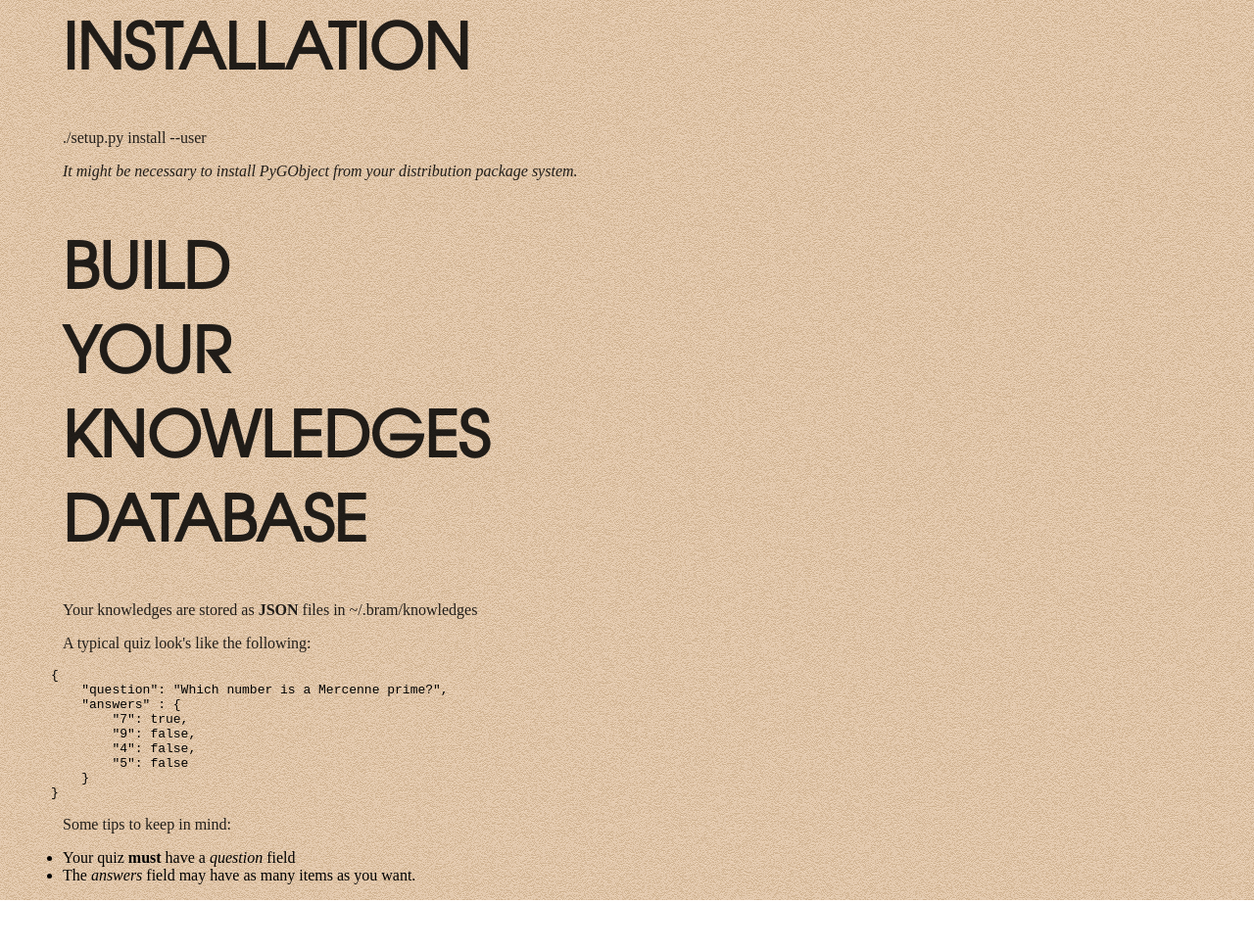
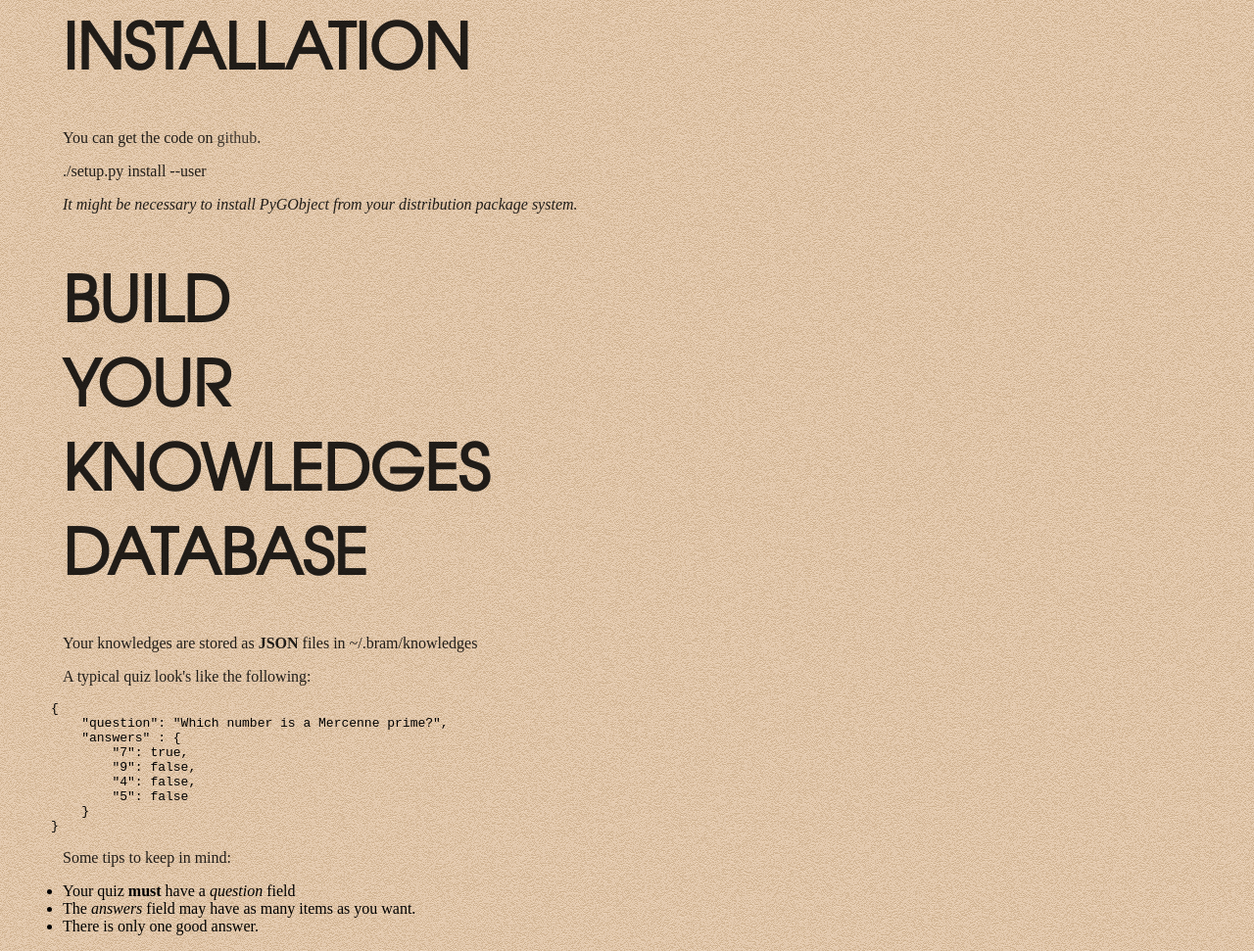
Before and after one commit to DenisSalem/bram, a plain HTML site: page home-site/index.html in a window 1280 px wide. Shown: the part 1649-2620 px from the top of the page at 98% size. Before the commit the page ends 2568 px from the top, so only its background shows below. Drawn offline with Linux system fonts and the light colour scheme.

Commit message:
update site

```diff
--- a/home-site/index.html
+++ b/home-site/index.html
@@ -27,6 +27,7 @@
                 <p>$ bram [interval]</p>
                 <p><i><b>interval</b> is the number of minutes between each quiz.</i></p>
             <h1>INSTALLATION</h1>
+            <p>You can get the code on <a href="https://github.com/denissalem/bram">github</a>.</p>
             <p>./setup.py install --user</p>
             <p><i>It might be necessary to install PyGObject from your distribution package system.</i></p>
             <h1>BUILD YOUR KNOWLEDGES DATABASE</h1>
@@ -45,6 +46,7 @@
             <ul>
                 <li>Your quiz <b>must</b> have a <i>question</i> field</li>
                 <li>The <i>answers</i> field may have as many items as you want.</li>
+                <li>There is only one good answer.</li>
             </ul>
         </div>
     </body>
--- a/home-site/style.css
+++ b/home-site/style.css
@@ -34,6 +34,14 @@ p,
 pre
     {margin-left: 4em;}
 
+a
+    {color: black;
+    opacity: 0.85;
+    text-decoration: none;}
+
+a:hover
+    {background-color: black;
+    color: white;}
 #content
     {position: absolute;
     top: 100%;}
```
Also changed, not shown: 1 other file.
